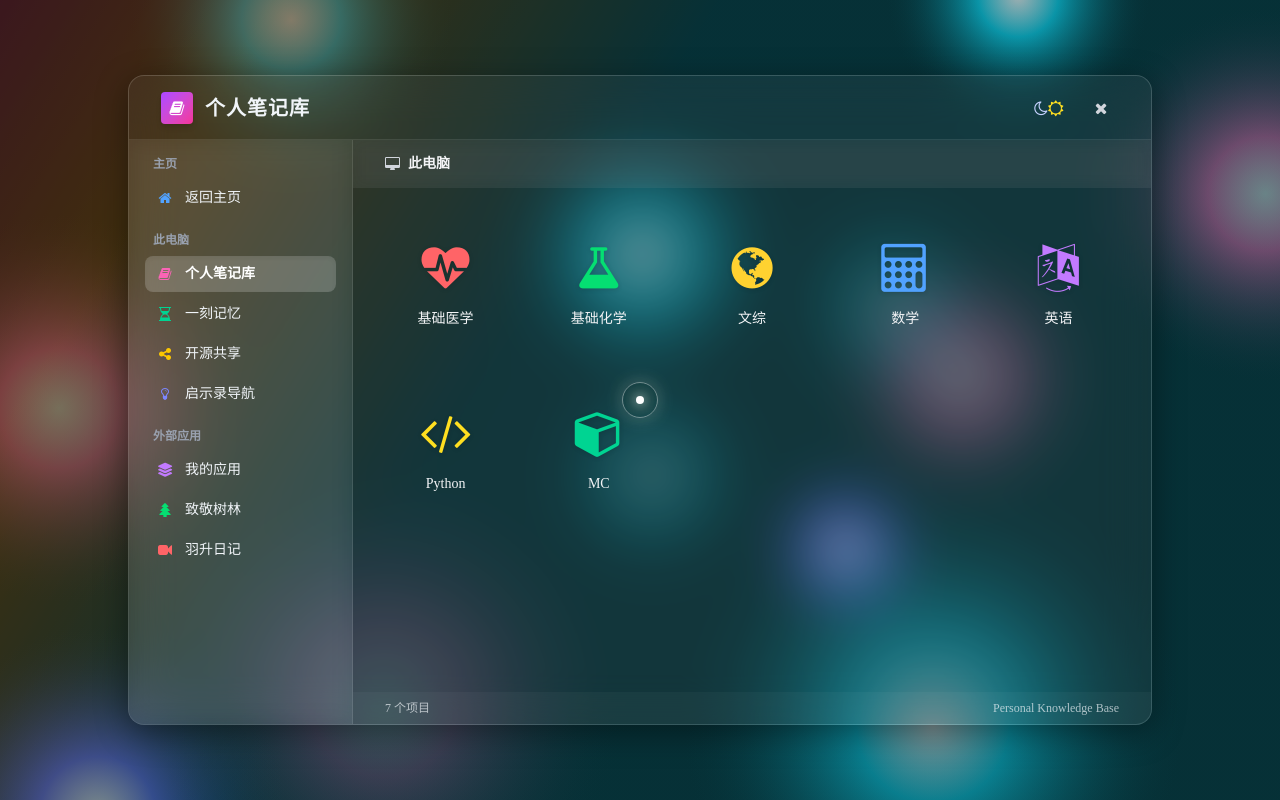
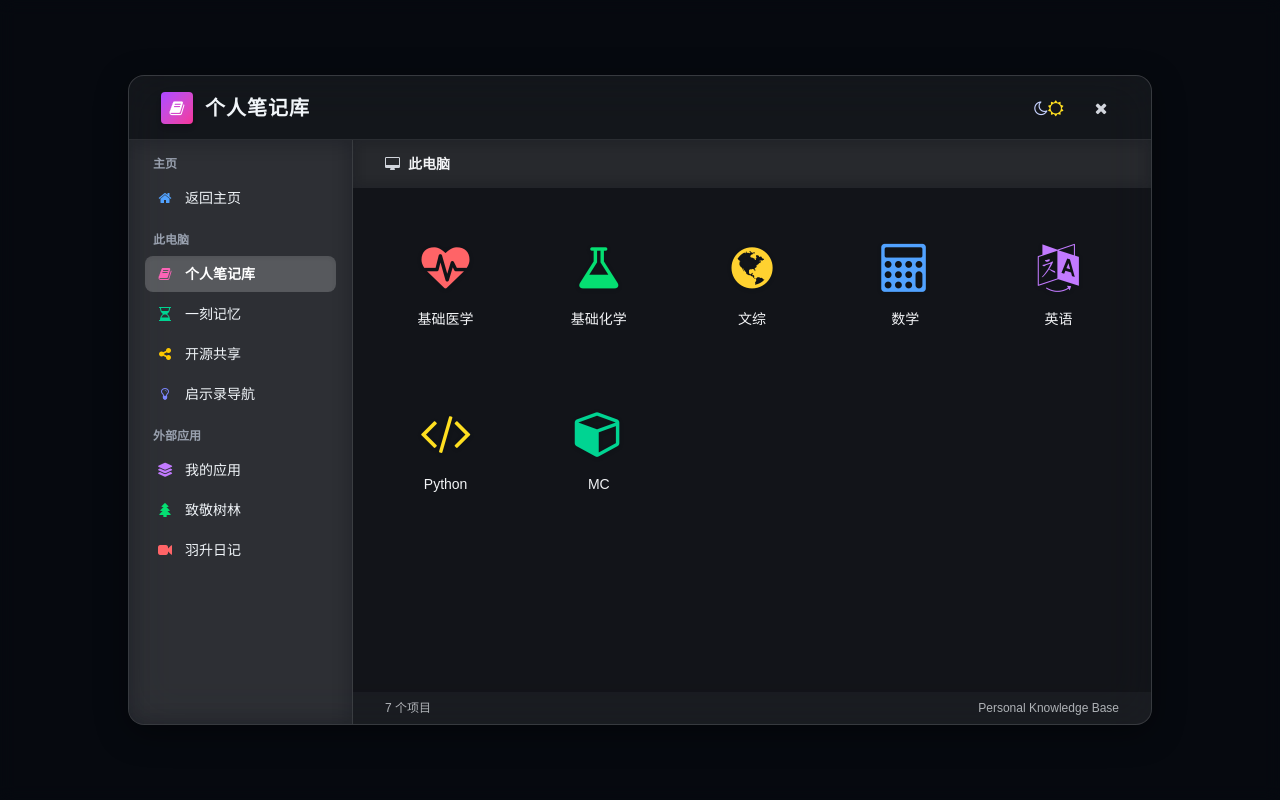
Before and after one commit to AIMFllyYS/YuSheng, a Next.js app: page /features/notes in a window 1280 px wide. Built offline with nearby package versions, Linux system fonts and the light colour scheme; a web font is replaced by a local one.

Commit message:
fix: restore background canvas variables, fix feature menu overlay, update apps and wave data

```diff
--- a/src/components/effects/BackgroundCanvas.tsx
+++ b/src/components/effects/BackgroundCanvas.tsx
@@ -6,7 +6,6 @@ type Feather = { x: number; y: number; vx: number; vy: number; age: number; life
 type Orb = { x: number; y: number; r: number; vx: number; vy: number; color: string; alpha: number };
 
 const MAX_FEATHERS = 40;
-const MIN_SPAWN_STEP = 100; // 增大距离，减少数量
 
 export function BackgroundCanvas() {
   const canvasRef = useRef<HTMLCanvasElement | null>(null);
@@ -24,23 +23,25 @@ export function BackgroundCanvas() {
     const orbColors = ["#4f46e5", "#8b5cf6", "#06b6d4", "#eab308", "#ec4899"];
 
     let width = 0, height = 0, raf = 0, lastTs = 0;
-    let px = 0, py = 0, tx = 0, ty = 0, pvx = 0, pvy = 0, lastSpawn = 0;
+    let px = 0, py = 0, tx = 0, ty = 0;
+    let lastFeatherTime = 0;
 
-    const spawnFeather = (x: number, y: number, speedX: number, speedY: number) => {
-      if (feathers.length >= MAX_FEATHERS) feathers.shift();
-      const speed = Math.hypot(speedX, speedY);
-      const dirX = speed > 0.0001 ? speedX / speed : 0;
-      const dirY = speed > 0.0001 ? speedY / speed : 1;
+    const createFeather = (x: number, y: number) => {
+      const now = performance.now();
+      if (now - lastFeatherTime < 150) return;
+      lastFeatherTime = now;
+      if (feathers.length > MAX_FEATHERS) return;
+
       feathers.push({
-        x: x - dirX * 8 + (Math.random() - 0.5) * 6,
-        y: y - dirY * 8 + (Math.random() - 0.5) * 6,
-        vx: speedX * 0.12 + (Math.random() - 0.5) * 0.25,
-        vy: speedY * 0.12 + 0.1 + Math.random() * 0.12,
-        age: 0,
-        life: 650 + Math.random() * 350,
-        size: 8 + Math.random() * 7,
-        angle: Math.atan2(speedY || 0.1, speedX || 0.1) + (Math.random() - 0.5) * 0.5,
-        va: (Math.random() - 0.5) * 0.002,
+        x: x + (Math.random() - 0.5) * 10,
+        y: y + (Math.random() - 0.5) * 10,
+        vx: (Math.random() - 0.5) * 0.3,
+        vy: 0.1 + Math.random() * 0.15,
+        age: 0, // using age as life
+        life: 100 + Math.floor(Math.random() * 50), // using life as maxLife
+        size: 10 + Math.random() * 6,
+        angle: (Math.random() - 0.5) * 0.5,
+        va: (Math.random() - 0.5) * 0.01,
       });
     };
 
@@ -55,59 +56,60 @@ export function BackgroundCanvas() {
       ctx.setTransform(dpr, 0, 0, dpr, 0, 0);
     };
 
-    const onMove = (e: MouseEvent) => { tx = e.clientX; ty = e.clientY; };
+    const onMove = (e: MouseEvent) => {
+      tx = e.clientX;
+      ty = e.clientY;
+      createFeather(e.clientX, e.clientY);
+    };
     const onPointer = (e: PointerEvent) => {
       const events = e.getCoalescedEvents?.() ?? [e];
       const last = events[events.length - 1]!;
       tx = last.clientX;
       ty = last.clientY;
+      createFeather(tx, ty);
     };
 
-    const drawFeathers = (dtMs: number) => {
-      const dt = dtMs / 1000;
+    const drawFeathers = () => {
       for (let i = feathers.length - 1; i >= 0; i--) {
         const f = feathers[i]!;
-        f.age += dtMs;
-        if (f.age >= f.life) { feathers.splice(i, 1); continue; }
-        f.vy += 0.45 * dt;
-        f.vx *= 1 - Math.min(0.45 * dt, 0.12);
-        f.vy *= 1 - Math.min(0.28 * dt, 0.08);
-        f.x += f.vx * dtMs * 0.12;
-        f.y += f.vy * dtMs * 0.12;
-        f.angle += f.va * dtMs;
+        f.age++;
+        f.x += f.vx;
+        f.y += f.vy;
+        f.vy += 0.002;
+        f.angle += f.va;
+
         const t = f.age / f.life;
-        const alpha = (1 - t) * 0.72;
-        const scale = 1 - t * 0.36;
-        const w = f.size * 3.5 * scale;
-        const h = f.size * 1.5 * scale;
+        if (t >= 1) { feathers.splice(i, 1); continue; }
+
+        const alpha = (1 - t) * 0.7;
+        const scale = 1 - t * 0.3;
+
         ctx.save();
         ctx.translate(f.x, f.y + t * 10);
-        // 使羽毛略带自然飘落倾角
-        ctx.rotate(f.angle + Math.PI / 4);
+        ctx.rotate(f.angle);
 
-        // 更具质感的渐变
-        const grad = ctx.createLinearGradient(-w / 2, -h / 2, w / 2, h / 2);
-        grad.addColorStop(0, `rgba(255,255,255,${alpha * 0.9})`);
-        grad.addColorStop(0.5, `rgba(255,255,255,${alpha * 0.4})`);
-        grad.addColorStop(1, "rgba(255,255,255,0)");
+        const w = f.size * 2.5 * scale;
+        const h = f.size * 0.8 * scale;
+
+        const grad = ctx.createLinearGradient(-w / 2, 0, w / 2, 0);
+        grad.addColorStop(0, `rgba(255, 255, 255, ${alpha * 0.1})`);
+        grad.addColorStop(0.3, `rgba(255, 255, 255, ${alpha})`);
+        grad.addColorStop(1, `rgba(255, 255, 255, 0)`);
 
         ctx.fillStyle = grad;
-        // 拟真羽毛的 SVG Path (调整比例匹配 w/h)
-        const scaleX = w / 24;
-        const scaleY = h / 24;
-        ctx.scale(scaleX, scaleY);
+        ctx.beginPath();
+        ctx.moveTo(-w / 2, 0);
+        ctx.quadraticCurveTo(0, -h, w / 2, 0);
+        ctx.quadraticCurveTo(0, h, -w / 2, 0);
+        ctx.closePath();
+        ctx.fill();
 
-        // 渲染逼真羽毛路径
-        const featherPath = new Path2D("M20.66 2.34a2 2 0 00-2.83 0L3.05 17.12a1 1 0 00-.28.84l.65 3.9a1 1 0 001.16.82l3.92-.85a1 1 0 00.74-.4l14.42-16.27a2 2 0 000-2.82zm-4.24 4.24L7.52 15.5l-1.41-1.41 8.9-8.9a1 1 0 011.41 1.41zm-1.42-2.83l1.42 1.42-2.83 2.83-1.42-1.42 2.83-2.83zM5.3 18.7l1.06-1.06 1.41 1.41-1.06 1.06-1.41-1.41z");
-
-        ctx.fill(featherPath);
-
-        // 羽轴发光效果
-        ctx.shadowColor = `rgba(255,255,255,${alpha * 0.5})`;
-        ctx.shadowBlur = 8;
-        ctx.strokeStyle = `rgba(255,255,255,${alpha * 0.8})`;
+        ctx.strokeStyle = `rgba(255, 255, 255, ${alpha * 0.3})`;
         ctx.lineWidth = 0.5;
-        ctx.stroke(featherPath);
+        ctx.beginPath();
+        ctx.moveTo(-w / 2 + 2, 0);
+        ctx.lineTo(w / 2 - 2, 0);
+        ctx.stroke();
 
         ctx.restore();
       }
@@ -119,18 +121,6 @@ export function BackgroundCanvas() {
       const smooth = Math.min(dtMs / 16.7, 2);
       px += (tx - px) * Math.min(0.35 * smooth, 0.95);
       py += (ty - py) * Math.min(0.35 * smooth, 0.95);
-      pvx = tx - px;
-      pvy = ty - py;
-
-      const dx = tx - px, dy = ty - py;
-      const dist = Math.hypot(dx, dy);
-      if (dist > MIN_SPAWN_STEP) {
-        const steps = Math.max(1, Math.floor(dist / MIN_SPAWN_STEP));
-        for (let i = 1; i <= steps; i++) {
-          const r = i / steps;
-          spawnFeather(px + dx * r, py + dy * r, pvx, pvy);
-        }
-      }
 
       if (cursorDot && cursorRing) {
         cursorDot.style.left = `${px}px`; cursorDot.style.top = `${py}px`;
@@ -167,7 +157,7 @@ export function BackgroundCanvas() {
       }
       ctx.globalAlpha = 1;
       ctx.globalCompositeOperation = "lighter";
-      drawFeathers(dtMs);
+      drawFeathers();
       ctx.globalCompositeOperation = "source-over";
       raf = requestAnimationFrame(animate);
     };
--- a/src/components/feature-window/FeatureWindow.tsx
+++ b/src/components/feature-window/FeatureWindow.tsx
@@ -9,10 +9,11 @@ import type { FeatureItem } from "@/data/features";
 type Props = {
   title: string;
   subtitle: string;
-  /** Font Awesome 4 图标名，如 `fa-book` */
   headerIcon: string;
   headerGradientClass?: string;
   data: FeatureItem[];
+  onClose: () => void;
+  openFeature: (slug: string) => void;
 };
 
 export function FeatureWindow({
@@ -21,8 +22,9 @@ export function FeatureWindow({
   headerIcon,
   headerGradientClass = "from-purple-500 to-pink-500",
   data,
+  onClose,
+  openFeature,
 }: Props) {
-  const router = useRouter();
   const [pathStack, setPathStack] = useState<number[]>([]);
   const [toast, setToast] = useState("");
   const [closing, setClosing] = useState(false);
@@ -68,10 +70,10 @@ export function FeatureWindow({
       win.classList.add("animate-zoom-out");
       setClosing(true);
       setTimeout(() => {
-        router.push("/");
+        onClose();
       }, 300);
     } else {
-      router.push("/");
+      onClose();
     }
   };
 
@@ -132,9 +134,8 @@ export function FeatureWindow({
   }, []);
 
   return (
-    <div id="kb-app" className={`feature-kb ${closing ? "pointer-events-none" : ""}`}>
-      <BackgroundCanvas />
-      <CursorGlow />
+    <div className={`fixed inset-0 z-50 flex items-center justify-center ${closing ? "pointer-events-none" : ""}`}>
+      <div className="absolute inset-0 bg-black/40 backdrop-blur-sm" onClick={closeWindow} />
 
       <div
         id="main-window"
@@ -182,28 +183,28 @@ export function FeatureWindow({
 
             <div className="p-4 space-y-1 pt-0">
               <div className="text-xs font-bold text-gray-400 mb-2 px-2">此电脑</div>
-              <button type="button" onClick={() => router.push("/features/notes")} className={`w-full text-left px-3 py-2 rounded-lg hover:bg-white/10 text-sm flex items-center gap-3 transition-colors ${title === "个人笔记库" ? "bg-white/20 font-bold shadow-inner text-white" : ""}`}>
+              <button type="button" onClick={() => openFeature("notes")} className={`w-full text-left px-3 py-2 rounded-lg hover:bg-white/10 text-sm flex items-center gap-3 transition-colors ${title === "个人笔记库" ? "bg-white/20 font-bold shadow-inner text-white" : ""}`}>
                 <i className="fa fa-book w-4 text-center text-pink-400" /> <span>个人笔记库</span>
               </button>
-              <button type="button" onClick={() => router.push("/features/memory")} className={`w-full text-left px-3 py-2 rounded-lg hover:bg-white/10 text-sm flex items-center gap-3 transition-colors ${title === "一刻记忆" ? "bg-white/20 font-bold shadow-inner text-white" : ""}`}>
+              <button type="button" onClick={() => openFeature("memory")} className={`w-full text-left px-3 py-2 rounded-lg hover:bg-white/10 text-sm flex items-center gap-3 transition-colors ${title === "一刻记忆" ? "bg-white/20 font-bold shadow-inner text-white" : ""}`}>
                 <i className="fa fa-hourglass-half w-4 text-center text-emerald-400" /> <span>一刻记忆</span>
               </button>
-              <button type="button" onClick={() => router.push("/features/share")} className={`w-full text-left px-3 py-2 rounded-lg hover:bg-white/10 text-sm flex items-center gap-3 transition-colors ${title === "开源共享" ? "bg-white/20 font-bold shadow-inner text-white" : ""}`}>
+              <button type="button" onClick={() => openFeature("share")} className={`w-full text-left px-3 py-2 rounded-lg hover:bg-white/10 text-sm flex items-center gap-3 transition-colors ${title === "开源共享" ? "bg-white/20 font-bold shadow-inner text-white" : ""}`}>
                 <i className="fa fa-share-alt w-4 text-center text-yellow-400" /> <span>开源共享</span>
               </button>
-              <button type="button" onClick={() => router.push("/features/revelation")} className={`w-full text-left px-3 py-2 rounded-lg hover:bg-white/10 text-sm flex items-center gap-3 transition-colors ${title === "启示录导航" ? "bg-white/20 font-bold shadow-inner text-white" : ""}`}>
+              <button type="button" onClick={() => openFeature("revelation")} className={`w-full text-left px-3 py-2 rounded-lg hover:bg-white/10 text-sm flex items-center gap-3 transition-colors ${title === "启示录导航" ? "bg-white/20 font-bold shadow-inner text-white" : ""}`}>
                 <i className="fa fa-lightbulb-o w-4 text-center text-indigo-400" /> <span>启示录导航</span>
               </button>
             </div>
 
             <div className="p-4 space-y-1 pt-0">
               <div className="text-xs font-bold text-gray-400 mb-2 px-2">外部应用</div>
-              <a href="https://husteread.com/index.php/aimflly-apps/" target="_blank" rel="noopener noreferrer" className="w-full text-left px-3 py-2 rounded-lg hover:bg-white/10 text-sm flex items-center gap-3 transition-colors">
+              <button type="button" onClick={() => openFeature("apps")} className={`w-full text-left px-3 py-2 rounded-lg hover:bg-white/10 text-sm flex items-center gap-3 transition-colors ${title === "我的应用" ? "bg-white/20 font-bold shadow-inner text-white" : ""}`}>
                 <i className="fa fa-layer-group w-4 text-center text-purple-400" /> <span>我的应用</span>
-              </a>
-              <a href="https://husteread.com/index.php/aimflly-wave/" target="_blank" rel="noopener noreferrer" className="w-full text-left px-3 py-2 rounded-lg hover:bg-white/10 text-sm flex items-center gap-3 transition-colors">
+              </button>
+              <button type="button" onClick={() => openFeature("wave")} className={`w-full text-left px-3 py-2 rounded-lg hover:bg-white/10 text-sm flex items-center gap-3 transition-colors ${title === "致敬树林" ? "bg-white/20 font-bold shadow-inner text-white" : ""}`}>
                 <i className="fa fa-tree w-4 text-center text-green-400" /> <span>致敬树林</span>
-              </a>
+              </button>
               <a href="https://space.bilibili.com/3546949376543207" target="_blank" rel="noopener noreferrer" className="w-full text-left px-3 py-2 rounded-lg hover:bg-white/10 text-sm flex items-center gap-3 transition-colors">
                 <i className="fa fa-video-camera w-4 text-center text-red-400" /> <span>羽升日记</span>
               </a>
--- a/src/components/home/HomeClient.tsx
+++ b/src/components/home/HomeClient.tsx
@@ -7,6 +7,9 @@ import { DanmakuLayer } from "@/components/home/DanmakuLayer";
 import { HomePageSections } from "@/components/home/HomePageSections";
 import { JourneyOverlay } from "@/components/home/JourneyOverlay";
 import { VideoOverlay } from "@/components/home/VideoOverlay";
+
+import { FeatureWindow } from "@/components/feature-window/FeatureWindow";
+import { FEATURE_PAGE_CONFIG, type FeaturePageConfig } from "@/data/featurePages";
 
 const THEME_KEY = "aimflly_theme";
 
@@ -18,8 +21,15 @@ export function HomeClient() {
   const [mobileOpen, setMobileOpen] = useState(false);
   const [journeyOpen, setJourneyOpen] = useState(false);
   const [videoOpen, setVideoOpen] = useState(false);
+  const [featureOpen, setFeatureOpen] = useState(false);
+  const [featureSlug, setFeatureSlug] = useState<keyof typeof FEATURE_PAGE_CONFIG | "">("");
   const [themeLight, setThemeLight] = useState(false);
   const videoTimeoutRef = useRef<ReturnType<typeof setTimeout> | null>(null);
+
+  const openFeature = useCallback((slug: string) => {
+    setFeatureSlug(slug as keyof typeof FEATURE_PAGE_CONFIG);
+    setFeatureOpen(true);
+  }, []);
 
   const clearVideoTimeout = useCallback(() => {
     if (videoTimeoutRef.current) {
@@ -100,6 +110,14 @@ export function HomeClient() {
 
       <JourneyOverlay open={journeyOpen} onClose={() => setJourneyOpen(false)} />
 
+      {featureOpen && featureSlug && FEATURE_PAGE_CONFIG[featureSlug] && (
+        <FeatureWindow
+          {...FEATURE_PAGE_CONFIG[featureSlug]}
+          onClose={() => setFeatureOpen(false)}
+          openFeature={openFeature}
+        />
+      )}
+
       <nav className="fixed w-full z-50 top-0 p-4">
         <div className="max-w-6xl mx-auto flex justify-between items-center glass-card px-6 py-3 rounded-full">
           <button type="button" onClick={() => goPage("home")} className="text-2xl font-bold font-art tracking-widest text-gradient">
@@ -179,6 +197,7 @@ export function HomeClient() {
           openJourney={() => setJourneyOpen(true)}
           onAvatarEnter={showVideo}
           onAvatarLeave={hideVideo}
+          openFeature={openFeature}
         />
       </main>
 
--- a/src/components/home/HomePageSections.tsx
+++ b/src/components/home/HomePageSections.tsx
@@ -16,9 +16,10 @@ type Props = {
   openJourney: () => void;
   onAvatarEnter: () => void;
   onAvatarLeave: () => void;
+  openFeature: (slug: string) => void;
 };
 
-export function HomePageSections({ page, setPage, openJourney, onAvatarEnter, onAvatarLeave }: Props) {
+export function HomePageSections({ page, setPage, openJourney, onAvatarEnter, onAvatarLeave, openFeature }: Props) {
   return (
     <>
       <SectionPane id="home" activePage={page} className="flex flex-col items-center pt-32">
@@ -28,7 +29,7 @@ export function HomePageSections({ page, setPage, openJourney, onAvatarEnter, on
         <AboutSection openJourney={openJourney} />
       </SectionPane>
       <SectionPane id="portal" activePage={page}>
-        <PortalSection />
+        <PortalSection openFeature={openFeature} />
       </SectionPane>
       <SectionPane id="stories" activePage={page}>
         <StoriesSection />
--- a/src/data/featurePages.ts
+++ b/src/data/featurePages.ts
@@ -1,5 +1,5 @@
 import type { FeatureItem } from "@/data/features";
-import { memoryData, notesData, revelationData, shareData } from "@/data/features";
+import { memoryData, notesData, revelationData, shareData, appsData, waveData } from "@/data/features";
 
 export type FeaturePageConfig = {
   title: string;
@@ -9,7 +9,7 @@ export type FeaturePageConfig = {
   data: FeatureItem[];
 };
 
-export const FEATURE_PAGE_CONFIG: Record<"memory" | "notes" | "share" | "revelation", FeaturePageConfig> = {
+export const FEATURE_PAGE_CONFIG: Record<"memory" | "notes" | "share" | "revelation" | "apps" | "wave", FeaturePageConfig> = {
   memory: {
     title: "一刻记忆",
     subtitle: "Memory Moments · 一刻记忆",
@@ -38,4 +38,18 @@ export const FEATURE_PAGE_CONFIG: Record<"memory" | "notes" | "share" | "revelat
     headerGradientClass: "from-indigo-500 to-violet-500",
     data: revelationData,
   },
+  apps: {
+    title: "我的应用",
+    subtitle: "My Apps Center",
+    headerIcon: "fa-layer-group",
+    headerGradientClass: "from-purple-500 to-pink-500",
+    data: appsData,
+  },
+  wave: {
+    title: "致敬树林",
+    subtitle: "Tribute to the Grove · 致敬树林",
+    headerIcon: "fa-tree",
+    headerGradientClass: "from-emerald-500 to-lime-400",
+    data: waveData,
+  },
 };
--- a/src/data/features.ts
+++ b/src/data/features.ts
@@ -258,3 +258,146 @@ export const revelationData: FeatureItem[] = [
     ],
   },
 ];
+
+export const appsData: FeatureItem[] = [
+  {
+    type: "folder",
+    name: "学习工具",
+    icon: "fa-graduation-cap",
+    color: "text-indigo-300",
+    children: [
+      { type: "file", name: "Anki 记忆卡片", url: "#", icon: "fa-clone" },
+      { type: "file", name: "Notion 学习空间", url: "#", icon: "fa-sticky-note" },
+      { type: "file", name: "Obsidian 知识库", url: "#", icon: "fa-database" },
+    ],
+  },
+  {
+    type: "folder",
+    name: "写作与笔记",
+    icon: "fa-pencil-square-o",
+    color: "text-rose-300",
+    children: [
+      { type: "file", name: "每日日记本", url: "#", icon: "fa-book" },
+      { type: "file", name: "读书卡片模版", url: "#", icon: "fa-id-card" },
+      { type: "file", name: "Markdown 编辑器", url: "#", icon: "fa-file-code-o" },
+    ],
+  },
+  {
+    type: "folder",
+    name: "编程与开发",
+    icon: "fa-code",
+    color: "text-emerald-300",
+    children: [
+      { type: "file", name: "VS Code 启动器", url: "#", icon: "fa-file-code-o" },
+      { type: "file", name: "GitHub 仓库入口", url: "#", icon: "fa-github" },
+      { type: "file", name: "在线运行环境", url: "#", icon: "fa-terminal" },
+    ],
+  },
+  {
+    type: "folder",
+    name: "效率与计划",
+    icon: "fa-tasks",
+    color: "text-amber-300",
+    children: [
+      { type: "file", name: "待办清单（To-Do）", url: "#", icon: "fa-check-square-o" },
+      { type: "file", name: "番茄钟（Pomodoro）", url: "#", icon: "fa-clock-o" },
+      { type: "file", name: "日程日历视图", url: "#", icon: "fa-calendar" },
+    ],
+  },
+  {
+    type: "folder",
+    name: "影音与娱乐",
+    icon: "fa-play-circle",
+    color: "text-yellow-300",
+    children: [
+      { type: "file", name: "音乐播放器", url: "#", icon: "fa-music" },
+      { type: "file", name: "播客 / B 站收藏", url: "#", icon: "fa-youtube-play" },
+      { type: "file", name: "观影清单", url: "#", icon: "fa-film" },
+    ],
+  },
+  {
+    type: "folder",
+    name: "校园 & 生活",
+    icon: "fa-university",
+    color: "text-sky-300",
+    children: [
+      { type: "file", name: "教务系统入口", url: "#", icon: "fa-graduation-cap" },
+      { type: "file", name: "图书馆检索", url: "#", icon: "fa-book" },
+      { type: "file", name: "校园网登录页", url: "#", icon: "fa-wifi" },
+    ],
+  },
+  {
+    type: "folder",
+    name: "创意与设计",
+    icon: "fa-paint-brush",
+    color: "text-purple-300",
+    children: [
+      { type: "file", name: "在线白板工具", url: "#", icon: "fa-object-group" },
+      { type: "file", name: "思维导图", url: "#", icon: "fa-sitemap" },
+      { type: "file", name: "配色 / 字体工具", url: "#", icon: "fa-tint" },
+    ],
+  },
+];
+
+export const waveData: FeatureItem[] = [
+  {
+    type: "folder",
+    name: "希望者联盟",
+    icon: "fa-lightbulb-o",
+    color: "text-amber-300",
+    children: [
+      { type: "file", name: "起点宣言：我们想成为什么样的大人", url: "#", icon: "fa-quote-left" },
+      { type: "file", name: "四年成长路线图：树成林计划草稿", url: "#", icon: "fa-road" },
+      { type: "file", name: "自救手册：迷茫时期的行动清单", url: "#", icon: "fa-life-ring" },
+      { type: "file", name: "小小愿望单：想一起完成的 10 件事", url: "#", icon: "fa-star-half-o" },
+    ],
+  },
+  {
+    type: "folder",
+    name: "浪前前哨站",
+    icon: "fa-compass",
+    color: "text-sky-300",
+    children: [
+      { type: "file", name: "前哨日志：这一周的灵感摘录", url: "#", icon: "fa-pencil-square-o" },
+      { type: "file", name: "共读书单：一起翻过的那些书页", url: "#", icon: "fa-book" },
+      { type: "file", name: "练习与任务：完成情况记录", url: "#", icon: "fa-check-square" },
+      { type: "file", name: "问与答：我们抛出的那些问题", url: "#", icon: "fa-question-circle" },
+    ],
+  },
+  {
+    type: "folder",
+    name: "战友们",
+    icon: "fa-users",
+    color: "text-emerald-300",
+    children: [
+      { type: "file", name: "战友名册：一起走过这段路的人", url: "#", icon: "fa-id-badge" },
+      { type: "file", name: "故事合集：他们的片段与转折", url: "#", icon: "fa-bookmark" },
+      { type: "file", name: "生日与纪念日：不想错过的日子", url: "#", icon: "fa-birthday-cake" },
+      { type: "file", name: "写给战友的一封信", url: "#", icon: "fa-envelope-open-o" },
+    ],
+  },
+  {
+    type: "folder",
+    name: "分浪忆",
+    icon: "fa-wave-square",
+    color: "text-indigo-300",
+    children: [
+      { type: "file", name: "开营那天：按下“开始”的瞬间", url: "#", icon: "fa-play-circle" },
+      { type: "file", name: "第一次交作业的夜晚", url: "#", icon: "fa-moon-o" },
+      { type: "file", name: "差点想放弃的那个时刻", url: "#", icon: "fa-exclamation-circle" },
+      { type: "file", name: "回望时最感谢的一件小事", url: "#", icon: "fa-heart-o" },
+    ],
+  },
+  {
+    type: "folder",
+    name: "其他时节",
+    icon: "fa-leaf",
+    color: "text-rose-300",
+    children: [
+      { type: "file", name: "暑假特刊：在家也在成长的日子", url: "#", icon: "fa-sun-o" },
+      { type: "file", name: "期末大战周：图书馆里的长夜", url: "#", icon: "fa-clock-o" },
+      { type: "file", name: "实习与打工记：试着走进社会的你", url: "#", icon: "fa-briefcase" },
+      { type: "file", name: "路上的风景：车窗外一闪而过的画面", url: "#", icon: "fa-camera" },
+    ],
+  },
+];
```
Also changed, not shown: src/components/home/sections/PortalSection.tsx (+8 -7 lines), 2 other files (tests, documents, lock files or other folders).
